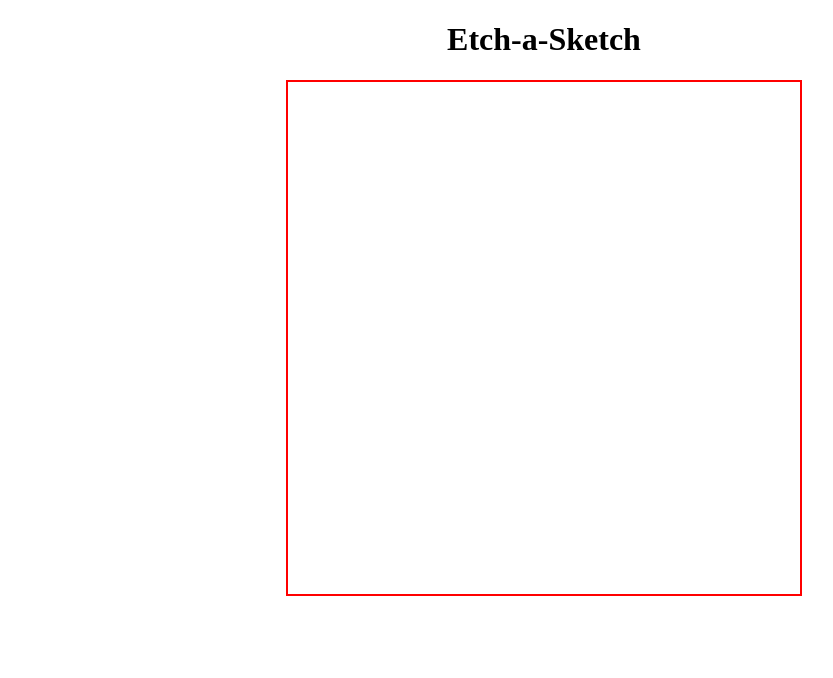
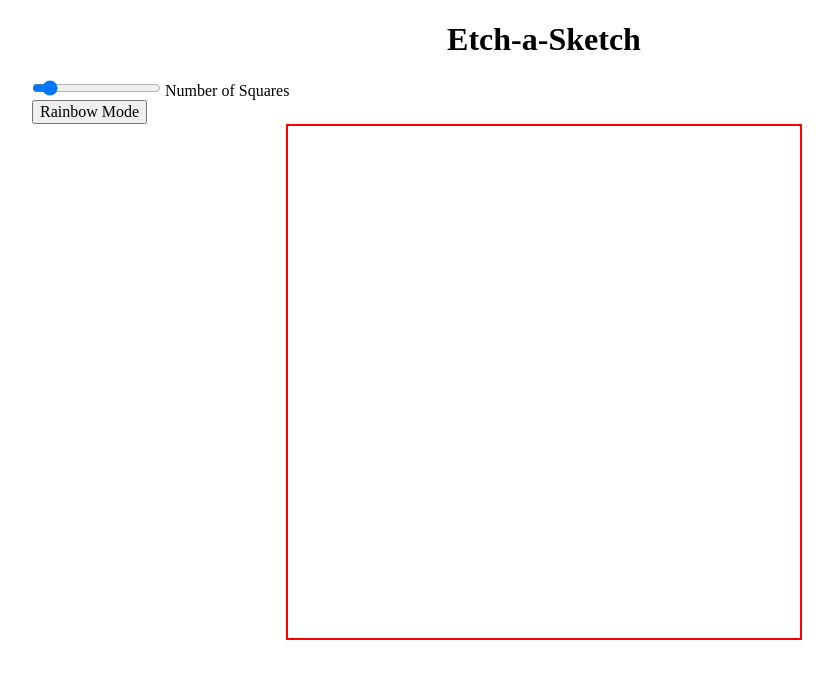
Before and after one commit to DavorTW/Etch-a-Sketch, a plain HTML site: page index.html in a window 1280 px wide. Shown: the whole page, without its empty margins (96-929 px from the left). Drawn offline with Linux system fonts and the light colour scheme.

Commit message:
Added html for creating the slider Added a button for the rainbow mode effect

```diff
--- a/index.html
+++ b/index.html
@@ -14,6 +14,15 @@
                 <h1>Etch-a-Sketch</h1>
             </header>
 
+            <div class="slider-container">
+                <input type="range" min="8" max="100" value="16">
+                <label for="numberOfSquares">Number of Squares</label>
+            </div>
+
+            <div class="rainbow">
+                <button>Rainbow Mode</button>
+            </div>
+
             <div class="grid-container">
 
             </div>
```
